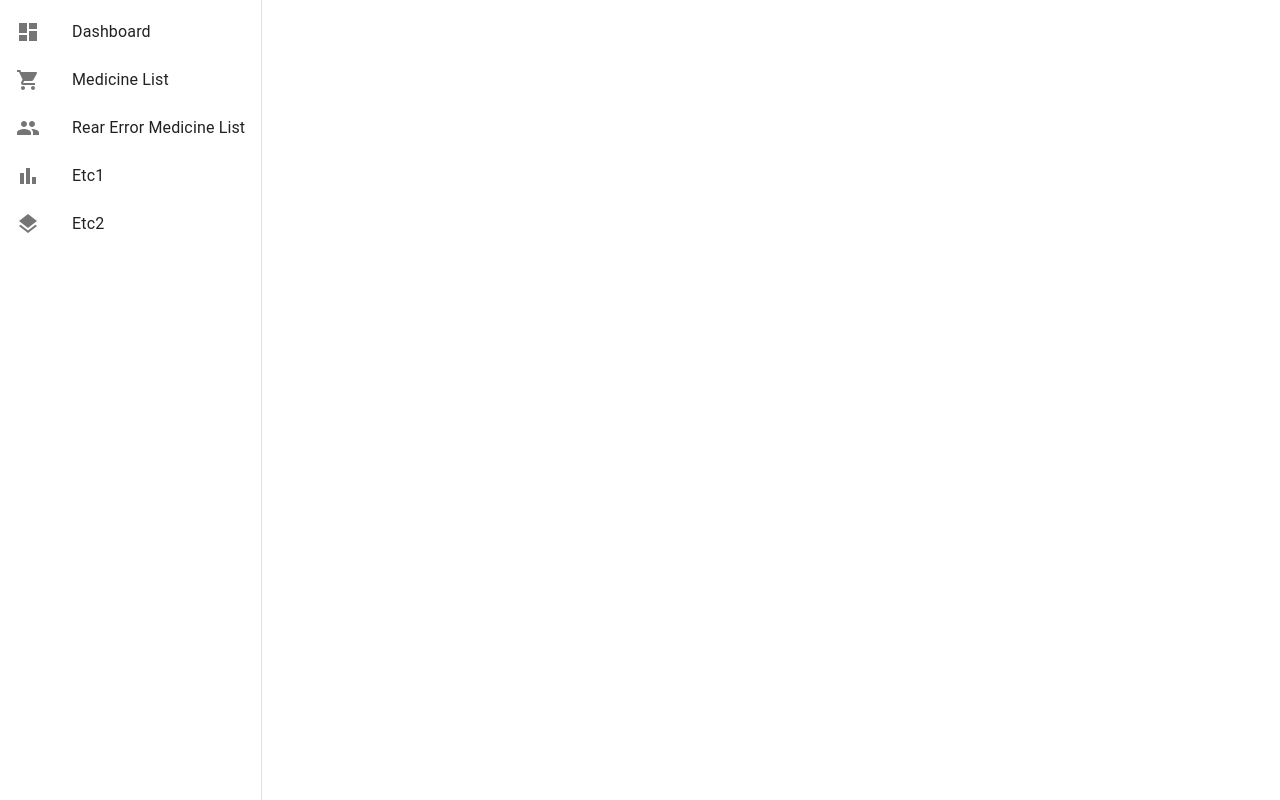
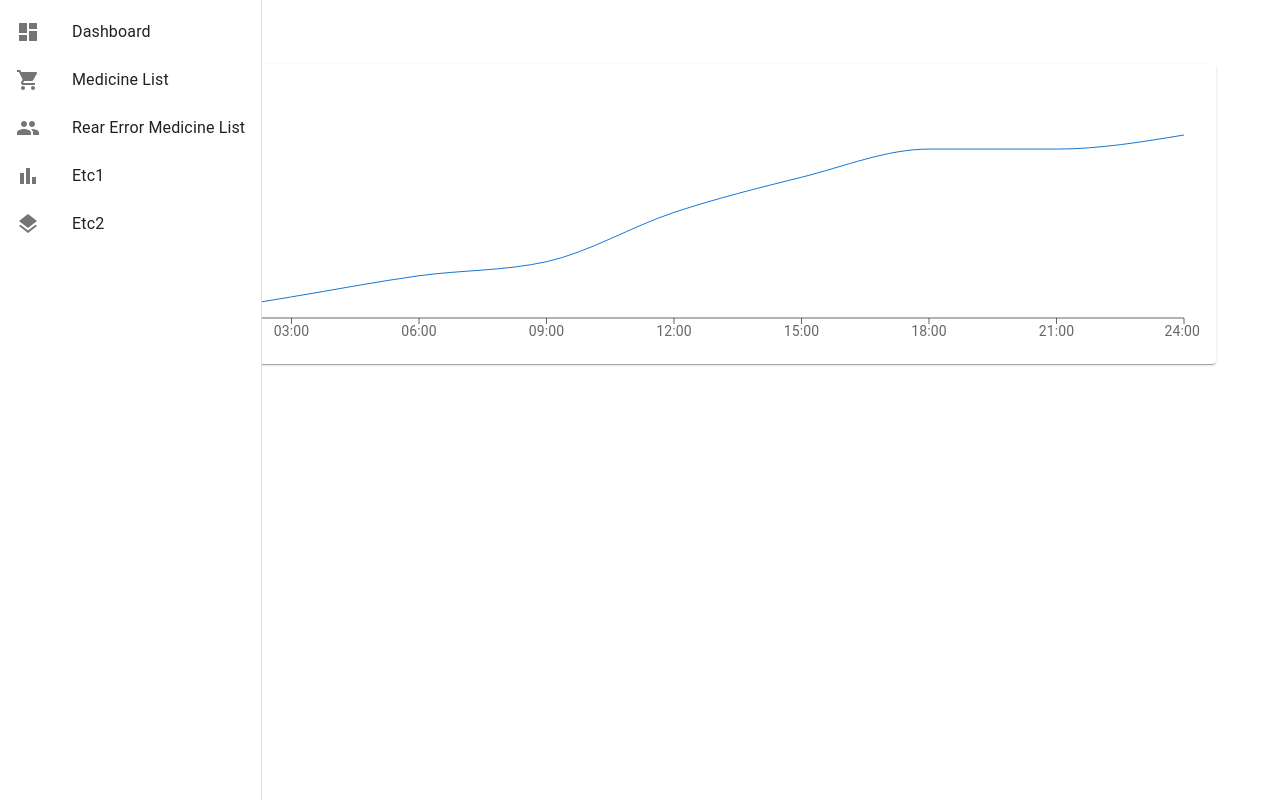
Before and after one commit to kimhaeil/Luna, a React (Create React App) app in the folder lunaclient/: page / in a window 1280 px wide. Built offline with nearby package versions, Linux system fonts and the light colour scheme.

Commit message:
main ui 차트 그리기(1)

```diff
--- a/lunaclient/src/App.js
+++ b/lunaclient/src/App.js
@@ -2,26 +2,46 @@ import "./App.css";
 
 //#region  MUI
 import { Box } from "@material-ui/core";
-import { Container, Grid } from "@mui/material";
+import { Container, Grid, Toolbar } from "@mui/material";
 import CssBaseline from '@mui/material/CssBaseline';
 import Drawer from '@mui/material/Drawer';
 import List from '@mui/material/List';
+import Paper from '@mui/material/Paper';
 //#endregion
 
 import Layout from "./components/Layout";
 import Chart from "./components/Chart";
-import {mainListItems} from "./components/mainListItems";
+import { mainListItems } from "./components/mainListItems";
 
 function App() {
     return (
         <Box sx={{ display: "flex" }}>
             <CssBaseline />
             <Drawer variant="permanent">
-        <List component="nav">
-            {mainListItems}
-        </List>
+                <List component="nav">{mainListItems}</List>
             </Drawer>
+            <Box component="main"
+                sx={{
+                    flexGrow: 1,
+                }}>
+                <Toolbar/>
+                <Container max="lg">
+                    <Grid container spacing={3}>
+                        <Grid item xs={12} >
+                            <Paper
+                            sx={{
+                                p:2,
+                                display:'flex',
+                                flexDirection:'column',
+                                height:300,
+                            }}>
+                                <Chart/>
+                            </Paper>
+                        </Grid>
+                    </Grid>
+                </Container>
             </Box>
-  )
+        </Box>
+    );
 }
 export default App;
```
Lines whose indentation alone changed are shown as unchanged.
